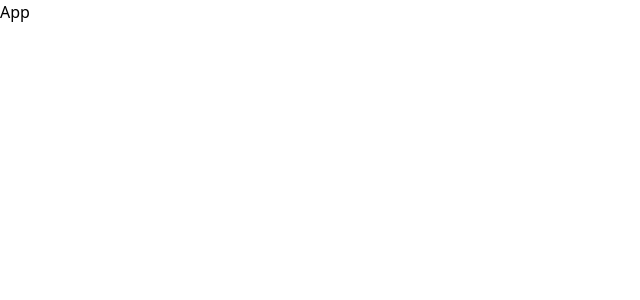
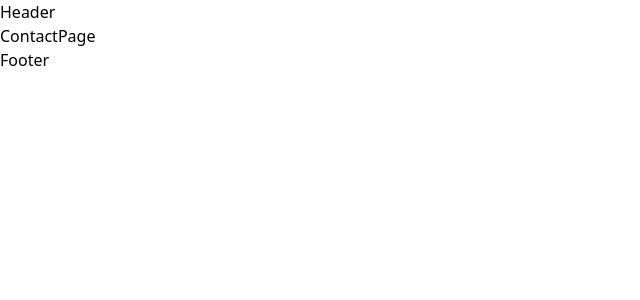
Before and after one commit to hectorc2907/portfolio-hector-clessi, a React (Vite) app: page /contact in a window 1280 px wide. Shown: the top 300 px of the page, without its empty margins (0-640 px from the left). Built offline with nearby package versions, Linux system fonts and the light colour scheme.

Commit message:
configuramos las rutas publicas para la visualizacion

```diff
--- a/src/App.jsx
+++ b/src/App.jsx
@@ -1,9 +1,15 @@
-import React from 'react'
+import { BrowserRouter as Router } from "react-router-dom";
+import MainLayout from "./components/layout/MainLayout";
+import PublicRoutes from "./routes/PublicRoutes";
 
 const App = () => {
   return (
-    <div>App</div>
-  )
-}
+    <Router>
+      <MainLayout>
+        <PublicRoutes />
+      </MainLayout>
+    </Router>
+  );
+};
 
-export default App
+export default App;
--- /dev/null
+++ b/src/routes/PublicRoutes.jsx
@@ -0,0 +1,20 @@
+import { Routes, Route } from "react-router-dom";
+import HomePage from "../components/pages/HomeComponents/HomePage";
+import LoginPage from "../components/pages/LoginComponents/LoginPage";
+import AboutMePage from "../components/pages/AboutComponents/AboutMePage";
+import WorksPage from "../components/pages/WorksComponents/WorksPage";
+import ContactPage from "../components/pages/ContactComponents/ContactPage";
+
+const PublicRoutes = () => {
+  return (
+    <Routes>
+      <Route path="/" exact element={<HomePage />} />
+      <Route path="/login" element={<LoginPage />} />
+      <Route path="/about" element={<AboutMePage />} />
+      <Route path="/works" element={<WorksPage />} />
+      <Route path="/contact" element={<ContactPage />} />
+    </Routes>
+  );
+};
+
+export default PublicRoutes;
```
